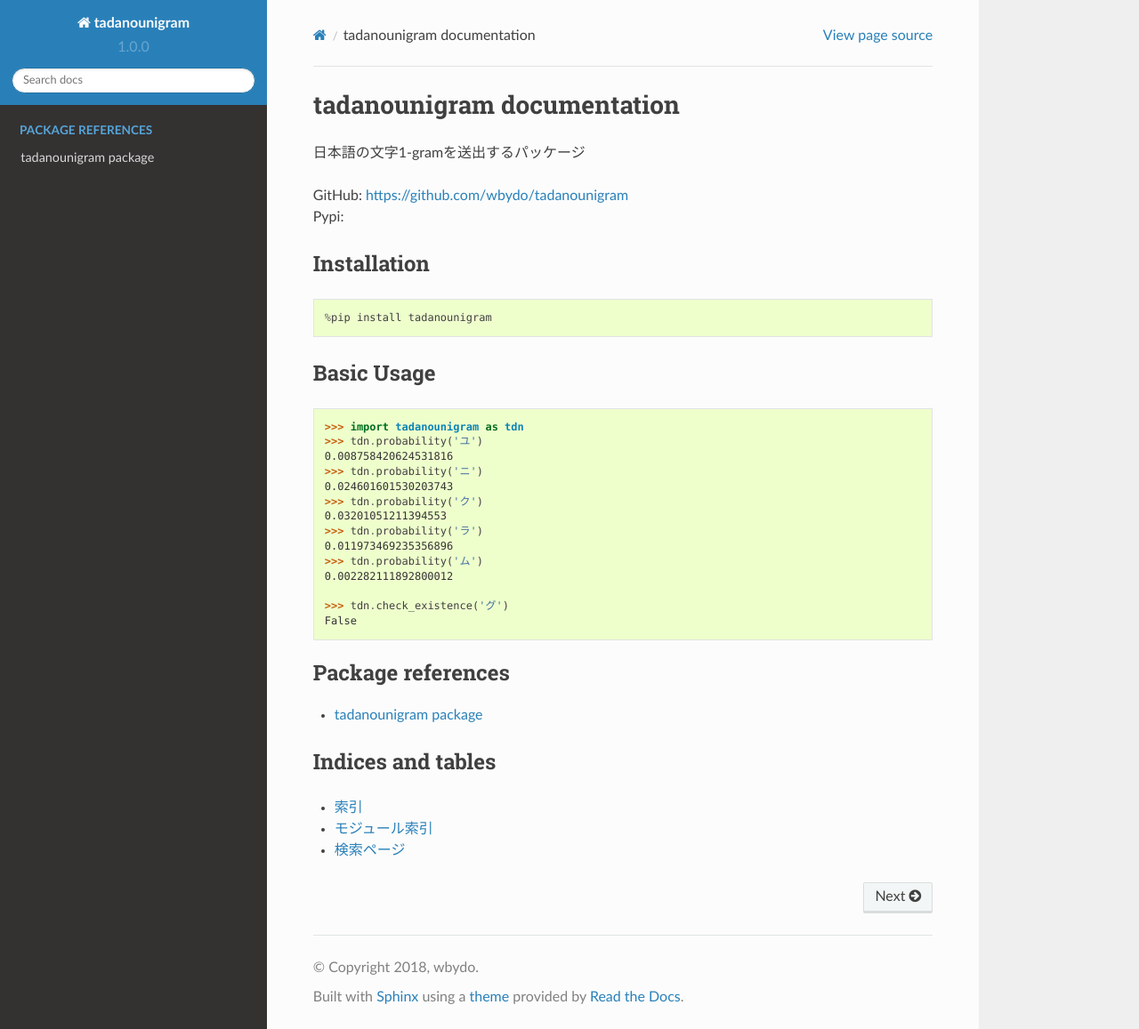
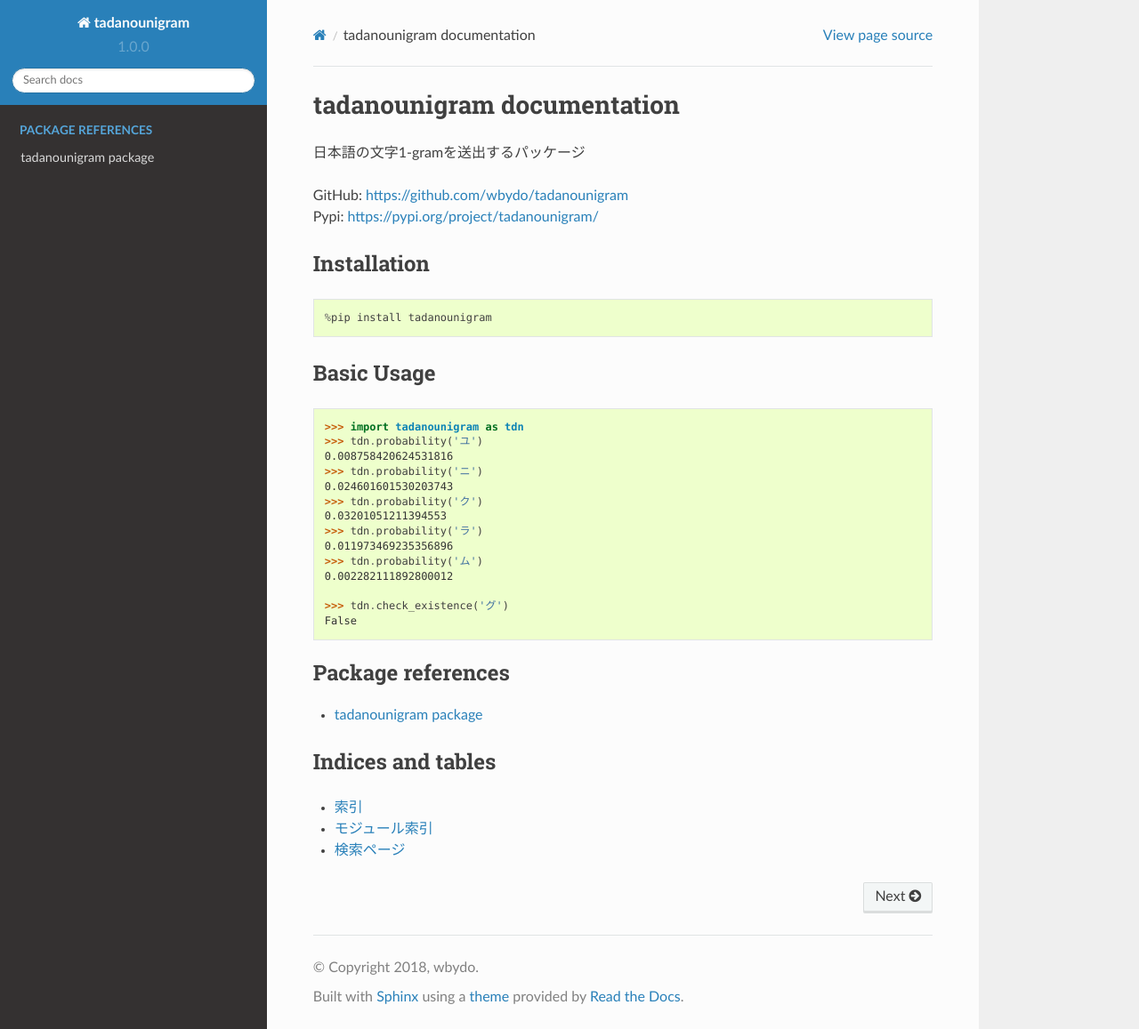
Before and after one commit to wbydo/tadanounigram, a Sphinx documentation site: the page built from source/index.rst, in a window 1280 px wide and 1157 px high. Shown: the whole window at 89% size. Built offline with Sphinx 7.4.7 and the Read the Docs theme 2.0.0, drawn with Linux system fonts in a browser that asks for light colours; some of the changed lines change nothing that is shown.

Commit message:
PyPiのURL記載

```diff
--- a/source/index.rst
+++ b/source/index.rst
@@ -3,7 +3,7 @@
 日本語の文字1-gramを送出するパッケージ
 
 | GitHub: https://github.com/wbydo/tadanounigram
-| Pypi:
+| Pypi: https://pypi.org/project/tadanounigram/
 
 Installation
 -------------
```
